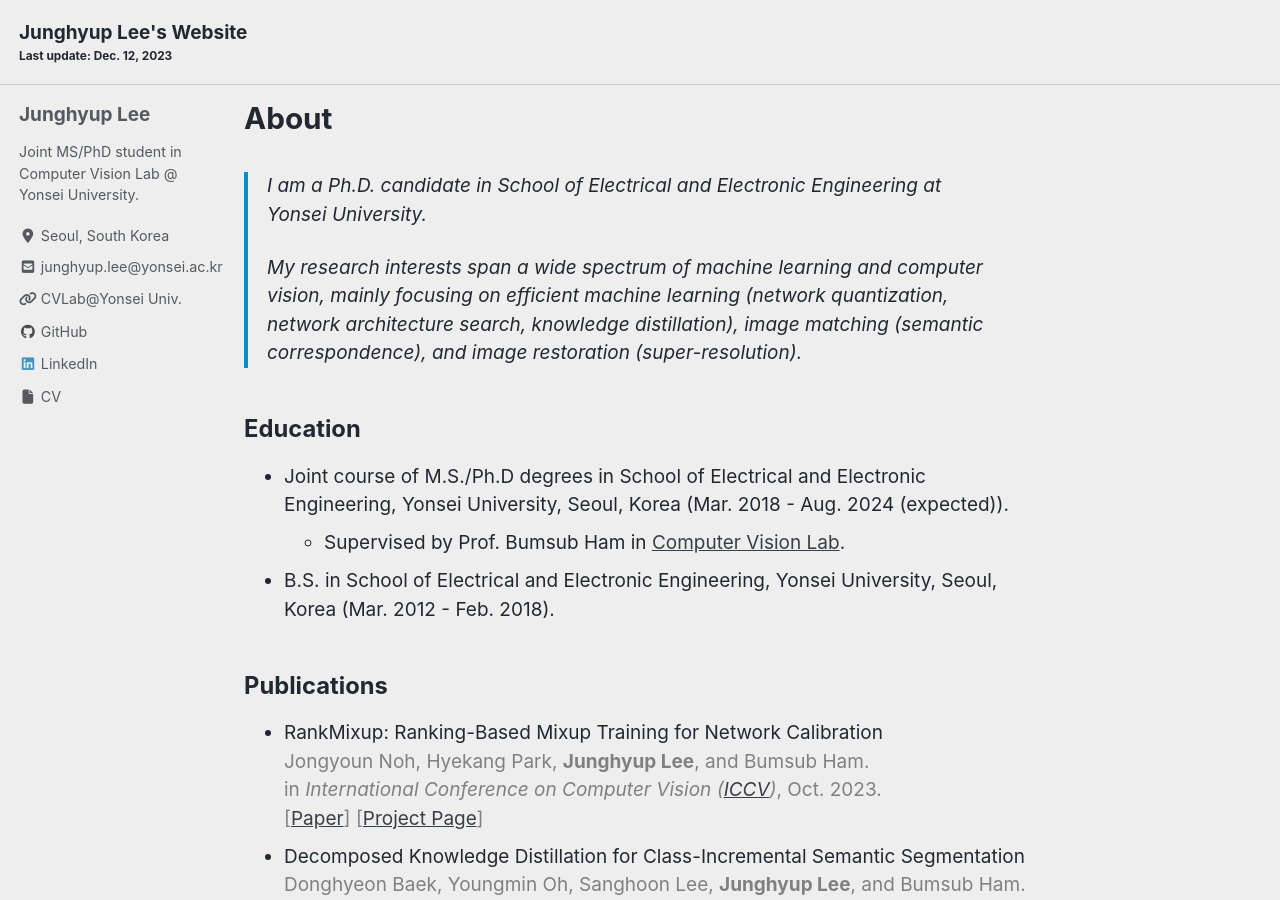
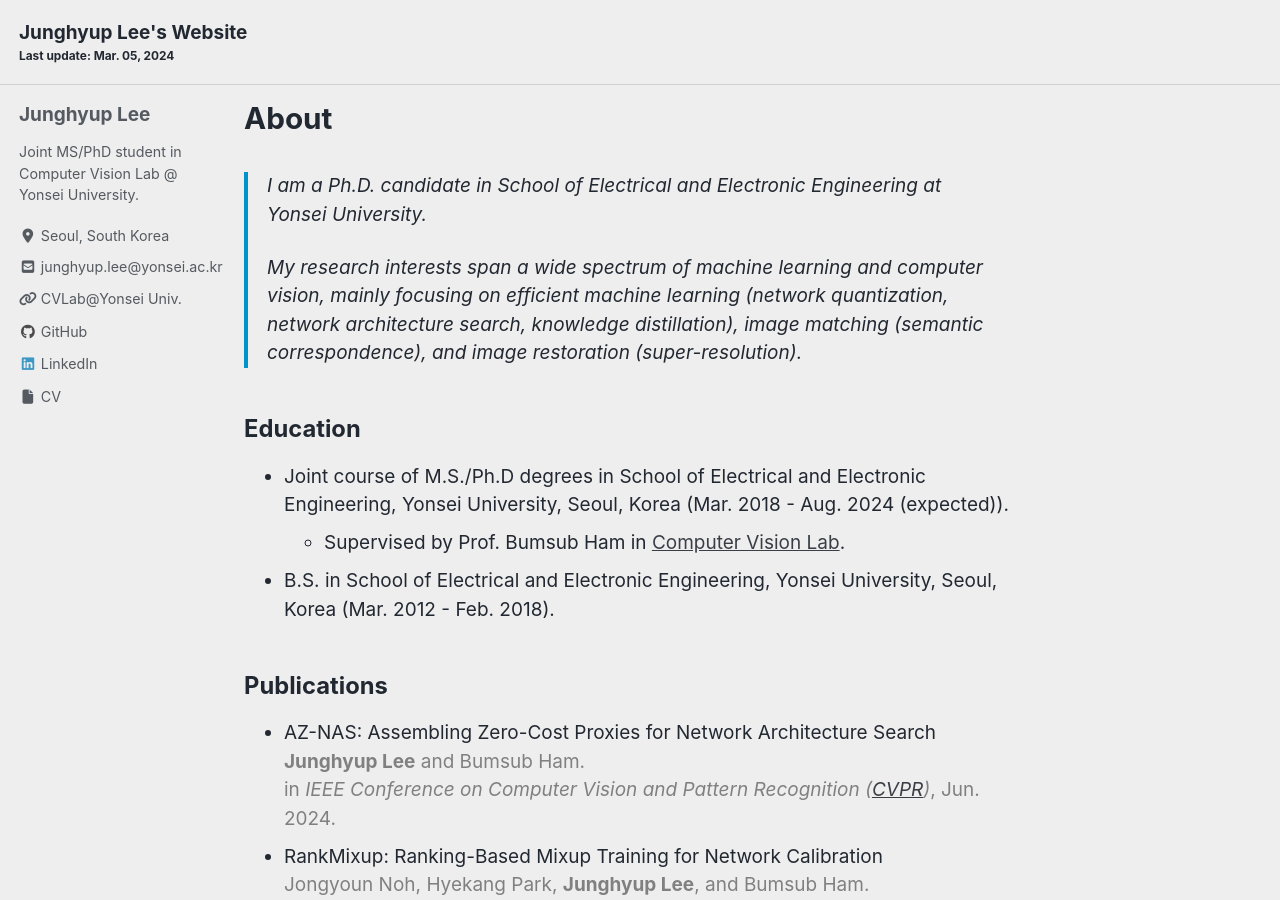
Before and after one commit to junghyup-lee/junghyup-lee.github.io, a Jekyll site: the page built from index.md, in a window 1280 px wide and 900 px high. Built offline with Jekyll 4.4.1, drawn with Linux system fonts in a browser that asks for light colours; cached includes are drawn as plain includes; nearby versions of some CDN libraries; some of the changed text lies outside the part shown.

Commit message:
add cvpr2024

```diff
--- a/_config.yml
+++ b/_config.yml
@@ -18,7 +18,7 @@ minimal_mistakes_skin    : "air" # "air", "aqua", "contrast", "dark", "dirt", "n
 locale                   : "en-US"
 title                    : "Junghyup Lee's Website"
 title_separator          : "-"
-subtitle                 : "Last update: Dec. 12, 2023" # site tagline that appears below site title in masthead
+subtitle                 : "Last update: Mar. 05, 2024" # site tagline that appears below site title in masthead
 name                     : "Junghyup Lee"
 description              : ""
 url                      : "https://junghyup-lee.github.io" # the base hostname & protocol for your site e.g. "https://mmistakes.github.io"
--- a/index.md
+++ b/index.md
@@ -14,6 +14,13 @@ author_profile: true
 - B.S. in School of Electrical and Electronic Engineering, Yonsei University, Seoul, Korea (Mar. 2012 - Feb. 2018).
 
 ## Publications
+- AZ-NAS: Assembling Zero-Cost Proxies for Network Architecture Search <br/>
+  <span style="color:gray"> <b>Junghyup Lee</b> and Bumsub Ham. </span> <br/>
+  <span style="color:gray"> in <i>IEEE Conference on Computer Vision and Pattern Recognition (<a href="https://cvpr.thecvf.com/Conferences/2024">CVPR</a>)</i>, Jun. 2024. </span> <br/>
+  <!-- <span style="color:gray">
+    [<a href="https://arxiv.org/abs/2308.11990">Paper</a>]
+    [<a href="https://cvlab.yonsei.ac.kr/projects/RankMixup/">Project Page</a>]
+  </span> -->
 - RankMixup: Ranking-Based Mixup Training for Network Calibration <br/>
   <span style="color:gray"> Jongyoun Noh, Hyekang Park, <b>Junghyup Lee</b>, and Bumsub Ham. </span> <br/>
   <span style="color:gray"> in <i>International Conference on Computer Vision (<a href="https://iccv2023.thecvf.com/">ICCV</a>)</i>, Oct. 2023. </span> <br/>
@@ -138,7 +145,7 @@ Semantic Matching Apparatus and Method<br/>
 
 ## Experiences
 - Reviewer <br/>
-<span style="color:gray"> IEEE Conference on Computer Vision and Pattern Recognition (CVPR), 2020, 2021, 2022, 2023. </span><br/>
+<span style="color:gray"> IEEE Conference on Computer Vision and Pattern Recognition (CVPR), 2020, 2021, 2022, 2023, 2024. </span><br/>
 <span style="color:gray"> Neural Information Processing Systems (NeurIPS), 2020, 2021, 2022. </span><br/>
 <span style="color:gray"> International Conference on Computer Vision (ICCV), 2019, 2021. </span><br/>
 <span style="color:gray"> European Conference on Computer Vision (ECCV), 2020. </span><br/>
```
Also changed, not shown: 1 other file.
